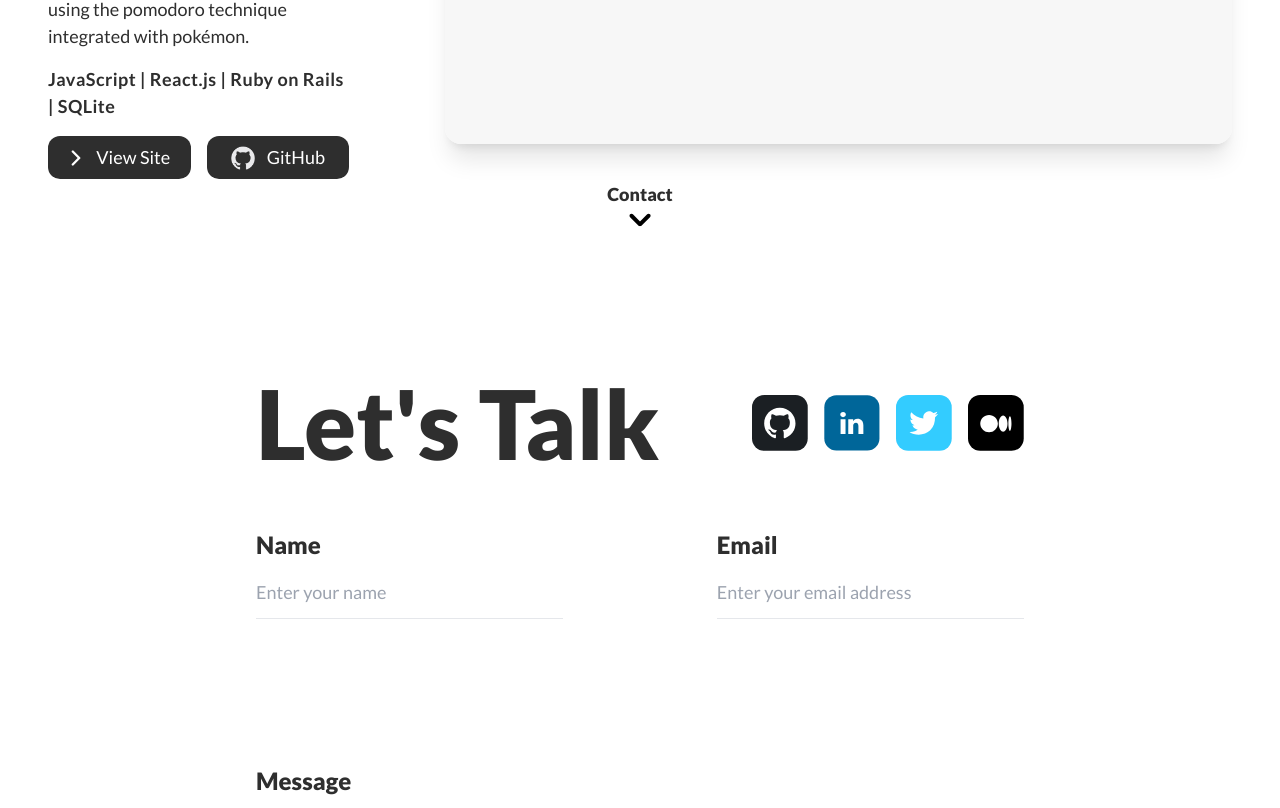
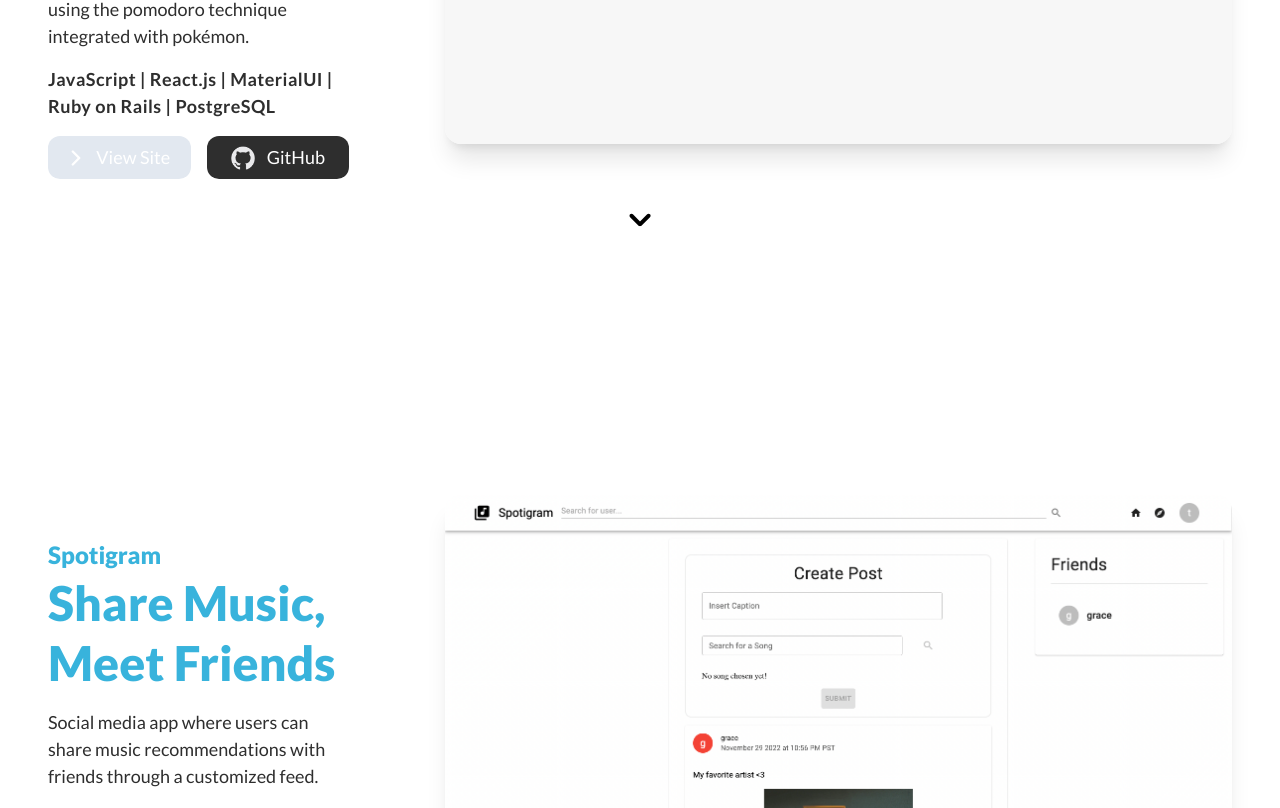
Before and after one commit to terrencejihoonjung/portfolio, a React (Vite) app: page / in a window 1280 px wide. Shown: the part 2872-3680 px from the top of the page. Built offline with nearby package versions, Linux system fonts and the light colour scheme.

Commit message:
made animations faster

```diff
--- a/src/App.tsx
+++ b/src/App.tsx
@@ -9,7 +9,6 @@ import Lenis from "@studio-freight/lenis";
 import Home from "./pages/Home/Home.tsx";
 import RootLayout from "./components/RootLayout.tsx";
 import { DarkModeContext } from "./context/darkModeContext.tsx";
-import { useAnimationControls } from "framer-motion";
 
 const lenis = new Lenis();
 function raf(time: number) {
--- a/src/components/NavBar.tsx
+++ b/src/components/NavBar.tsx
@@ -55,7 +55,7 @@ function NavBar({
         <MotionConfig
           transition={{
             opacity: { duration: 3 },
-            width: { duration: 2.5, delay: 0.5 },
+            width: { duration: 1.5, delay: 0.5 },
           }}
         >
           <motion.div
--- a/src/data/aboutVariants.tsx
+++ b/src/data/aboutVariants.tsx
@@ -6,7 +6,7 @@ export const text = {
 export const container = {
   show: {
     transition: {
-      staggerChildren: 0.3,
+      staggerChildren: 0.1,
     },
   },
 };
--- a/src/data/coverVariants.tsx
+++ b/src/data/coverVariants.tsx
@@ -3,7 +3,7 @@ export const cover = {
   show: {
     opacity: 1,
     transition: {
-      staggerChildren: 0.3,
+      staggerChildren: 0.1,
     },
   },
 };
--- a/src/data/navBarVariants.tsx
+++ b/src/data/navBarVariants.tsx
@@ -3,7 +3,7 @@ export const navElements = {
   visible: {
     opacity: 1,
     width: "100%",
-    transition: { staggerChildren: 0.3 },
+    transition: { staggerChildren: 0.1 },
   },
 };
 
--- a/src/pages/About/About.tsx
+++ b/src/pages/About/About.tsx
@@ -31,7 +31,7 @@ function About({ scrollToTarget }: AboutProps) {
         isDarkMode ? `bg-text text-background` : `bg-background text-text`
       } relative min-h-screen flex flex-col justify-around items-center`}
     >
-      <MotionConfig transition={{ duration: 2.5, ease: "backInOut" }}>
+      <MotionConfig transition={{ duration: 2, ease: "backInOut" }}>
         <div></div>
         <div className="flex flex-col w-6/7 tablet:w-5/6 desktop:w-3/4">
           <span className="flex items-center px-8">
@@ -127,11 +127,11 @@ function About({ scrollToTarget }: AboutProps) {
         <motion.button
           onClick={handleScroll}
           variants={text}
-          whileHover={{ scale: 1.05, transition: { duration: 0.125 } }}
-          whileTap={{ scale: 0.95, transition: { duration: 0.125 } }}
+          whileHover={{ scale: 1.05, transition: { duration: 0.05 } }}
+          whileTap={{ scale: 0.95, transition: { duration: 0.05 } }}
           transition={{
-            opacity: { duration: 2.5, ease: "backInOut" },
-            y: { duration: 2.5, ease: "backInOut" },
+            opacity: { duration: 2, ease: "backInOut" },
+            y: { duration: 2, ease: "backInOut" },
           }}
           className="flex flex-col items-center"
         >
--- a/src/pages/Contact/Contact.tsx
+++ b/src/pages/Contact/Contact.tsx
@@ -37,7 +37,7 @@ function Contact({ setMountToast }: ContactProps) {
     >
       <motion.div
         variants={text}
-        transition={{ duration: 2.5, ease: "backInOut" }}
+        transition={{ duration: 2, ease: "backInOut" }}
         className="flex flex-col w-4/5 desktop:w-3/5 h-1/2 space-y-8"
       >
         <span className="flex justify-between items-center">
--- a/src/pages/Cover/Cover.tsx
+++ b/src/pages/Cover/Cover.tsx
@@ -29,7 +29,7 @@ function Cover({ scrollToTarget }: CoverProps) {
         isDarkMode ? `bg-text text-background` : `bg-background text-text`
       } relative min-h-screen flex flex-col justify-around items-center`}
     >
-      <MotionConfig transition={{ duration: 2.5, ease: "backInOut" }}>
+      <MotionConfig transition={{ duration: 2, ease: "backInOut" }}>
         <div></div>
 
         <div className="flex flex-col justify-center items-center">
@@ -65,11 +65,11 @@ function Cover({ scrollToTarget }: CoverProps) {
       <motion.button
         onClick={handleScroll}
         variants={text}
-        whileHover={{ scale: 1.05, transition: { duration: 0.125 } }}
-        whileTap={{ scale: 0.95, transition: { duration: 0.125 } }}
+        whileHover={{ scale: 1.05, transition: { duration: 0.05 } }}
+        whileTap={{ scale: 0.95, transition: { duration: 0.05 } }}
         transition={{
-          opacity: { duration: 2.5, ease: "backInOut" },
-          y: { duration: 2.5, ease: "backInOut" },
+          opacity: { duration: 2, ease: "backInOut" },
+          y: { duration: 2, ease: "backInOut" },
         }}
         className="flex flex-col items-center"
       >
--- a/src/pages/Home/Home.tsx
+++ b/src/pages/Home/Home.tsx
@@ -6,6 +6,7 @@ import Contact from "../Contact/Contact.tsx";
 
 import RestaurantReview from "../../assets/RestaurantReview.png";
 import Pokedoro from "../../assets/pokedoro.png";
+import Spotigram from "../../assets/spotigram.png";
 
 type HomeProps = {
   scrollToTarget: (target: HTMLElement) => void;
@@ -20,7 +21,8 @@ const projectData: ProjectType[] = [
     subtitle: "Make Friends, Share Restaurant Reviews",
     description:
       "Restaurant Review web application where users can write detailed reviews for restaurants of their choice.",
-    technologies: "TypeScript | React.js | Express.js | PostreSQL | AWS",
+    technologies:
+      "TypeScript | React.js | TailwindCSS | Express.js | PostreSQL | AWS",
     deploymentLink: "",
     githubLink: "https://github.com/terrencejihoonjung/yelp-clone",
     imageURL: RestaurantReview,
@@ -31,10 +33,23 @@ const projectData: ProjectType[] = [
     subtitle: "Studying made Fun with Pokémon",
     description:
       "A new and fun approach to studying using the pomodoro technique integrated with pokémon.",
-    technologies: "JavaScript | React.js | Ruby on Rails | SQLite",
+    technologies:
+      "JavaScript | React.js | MaterialUI | Ruby on Rails | PostgreSQL",
     deploymentLink: "",
     githubLink: "https://github.com/terrencejihoonjung/pokedoro",
     imageURL: Pokedoro,
+  },
+  {
+    id: 3,
+    title: "Spotigram",
+    subtitle: "Share Music, Meet Friends",
+    description:
+      "Social media app where users can share music recommendations with friends through a customized feed.",
+    technologies:
+      "JavaScript | React.js | MaterialUI | Ruby on Rails | PostgreSQL",
+    deploymentLink: "",
+    githubLink: "https://github.com/Luxury-Duckling-Services/phase-4-project",
+    imageURL: Spotigram,
   },
 ];
 
--- a/src/pages/Project/Project.tsx
+++ b/src/pages/Project/Project.tsx
@@ -23,13 +23,27 @@ function Project({ scrollToTarget, project }: ProjectProps) {
         return `bg-gradient-to-r from-fuchsia-500 to-yelp-red text-transparent bg-clip-text`;
       case "Pokedoro":
         return `bg-gradient-to-r from-pokedoro-green to-pokedoro-red text-transparent bg-clip-text`;
+      case "Spotigram":
+        return `text-spotigram-blue`;
       default:
         return "";
     }
   };
 
+  const buttonStyling = (): string => {
+    if (project.deploymentLink === "") {
+      return `${
+        isDarkMode ? `bg-slate-950 text-text` : `bg-slate-200 text-background`
+      }`;
+    } else if (isDarkMode) {
+      return `text-text bg-background hover:bg-green-500 hover:-translate-y-1 hover:shadow-2xl transition ease-in-out duration-200`;
+    } else {
+      return `text-background bg-text hover:bg-green-500 hover:-translate-y-1 hover:shadow-2xl transition ease-in-out duration-200`;
+    }
+  };
+
   const nextScrollRef: string =
-    project.id < 2 ? `project_${project.id + 1}` : `contact`;
+    project.id < 3 ? `project_${project.id + 1}` : `contact`;
 
   function handleScroll() {
     const ref = document.getElementById(nextScrollRef) as HTMLElement | null;
@@ -48,7 +62,7 @@ function Project({ scrollToTarget, project }: ProjectProps) {
           isDarkMode ? `bg-text text-background` : `bg-background text-text`
         } relative min-h-screen min-w-screen flex flex-col justify-center items-center`}
       >
-        <MotionConfig transition={{ duration: 2.5, ease: "backInOut" }}>
+        <MotionConfig transition={{ duration: 2, ease: "backInOut" }}>
           <div className="flex flex-col space-y-8 items-center desktop:space-y-0 desktop:flex-row h-2/3 w-full">
             <motion.div
               variants={text}
@@ -82,15 +96,7 @@ function Project({ scrollToTarget, project }: ProjectProps) {
                     onClick={() =>
                       window.open(`${project.deploymentLink}`, "_blank")
                     }
-                    className={`${
-                      project.deploymentLink === ""
-                        ? `${isDarkMode ? `bg-slate-950` : `bg-slate-200`}`
-                        : `hover:bg-green-500 hover:-translate-y-1 hover:shadow-2xl transition ease-in-out duration-200`
-                    } ${
-                      isDarkMode
-                        ? `text-text bg-background`
-                        : `bg-text text-background `
-                    } basis-1/2 tablet:flex space-x-3 text-md justify-center items-center py-2 rounded-xl`}
+                    className={`${buttonStyling()} basis-1/2 tablet:flex space-x-3 text-md justify-center items-center py-2 rounded-xl`}
                   >
                     <RightArrow isDarkMode={isDarkMode} />
                     <span>View Site</span>
@@ -126,10 +132,10 @@ function Project({ scrollToTarget, project }: ProjectProps) {
             >
               <div className="flex flex-col justify-center items-center w-full h-full">
                 <motion.img
-                  whileHover={{ scale: 1.01, transition: { duration: 0.125 } }}
+                  whileHover={{ scale: 1.01, transition: { duration: 0.05 } }}
                   transition={{
-                    opacity: { duration: 2.5, ease: "backInOut" },
-                    y: { duration: 2.5, ease: "backInOut" },
+                    opacity: { duration: 2, ease: "backInOut" },
+                    y: { duration: 2, ease: "backInOut" },
                   }}
                   src={project.imageURL}
                   className="shadow-xl rounded-2xl"
@@ -186,11 +192,11 @@ function Project({ scrollToTarget, project }: ProjectProps) {
           <motion.button
             onClick={handleScroll}
             variants={text}
-            whileHover={{ scale: 1.05, transition: { duration: 0.125 } }}
-            whileTap={{ scale: 0.95, transition: { duration: 0.125 } }}
+            whileHover={{ scale: 1.05, transition: { duration: 0.05 } }}
+            whileTap={{ scale: 0.95, transition: { duration: 0.05 } }}
             transition={{
-              opacity: { duration: 2.5, ease: "backInOut" },
-              y: { duration: 2.5, ease: "backInOut" },
+              opacity: { duration: 2, ease: "backInOut" },
+              y: { duration: 2, ease: "backInOut" },
             }}
             className="flex flex-col items-center absolute mb-14 desktop:mb-24 bottom-0"
           >
--- a/tailwind.config.js
+++ b/tailwind.config.js
@@ -34,6 +34,7 @@ export default {
         "yelp-red": "#FF1A1A",
         "pokedoro-green": "#6bc29d",
         "pokedoro-red": "#e35b5f",
+        "spotigram-blue": "#38b3dc",
       },
       margin: {
         toast: "52rem",
```
Also changed, not shown: src/assets/spotigram.png (added).
